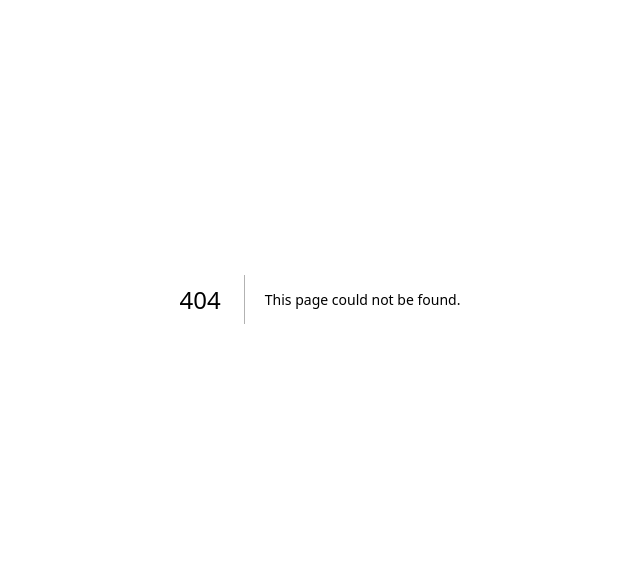
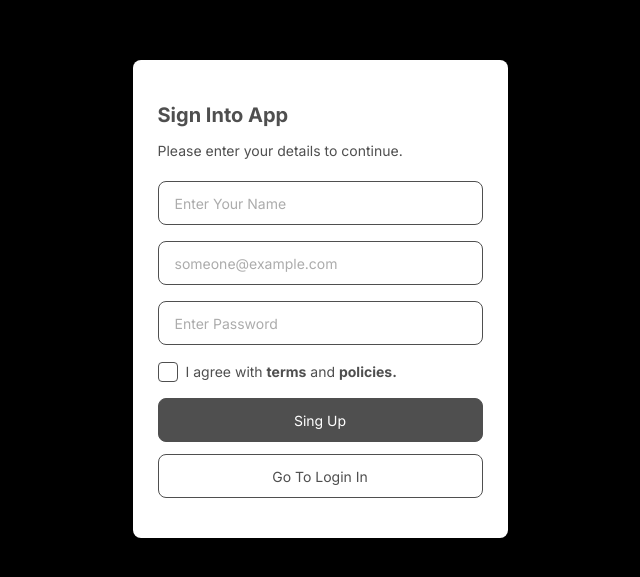
Before and after one commit to magrowing/Project-Camp-Next-Toy, a Next.js app: page /register in a window 1280 px wide. Before the commit this address had no page. Shown: the part 101-678 px from the top of the page, without its empty margins (320-960 px from the left). Built offline with nearby package versions, Linux system fonts and the light colour scheme.

Commit message:
feat : Register UI 퍼블리싱

```diff
--- /dev/null
+++ b/src/app/(auth)/register/layout.tsx
@@ -0,0 +1,13 @@
+import { title } from 'process';
+
+export const metadata = {
+  title: 'Register',
+};
+
+export default function layout({
+  children,
+}: Readonly<{
+  children: React.ReactNode;
+}>) {
+  return <article className="auth-wrapper">{children}</article>;
+}
--- /dev/null
+++ b/src/app/(auth)/register/page.tsx
@@ -0,0 +1,16 @@
+import Title from '@/components/Title';
+import RegisterForm from '@/components/RegisterForm';
+
+export default function Login() {
+  return (
+    <>
+      <section className="section-wrapper">
+        <div>
+          <Title type="main">Sign Into App</Title>
+          <Title type="sub">Please enter your details to continue.</Title>
+        </div>
+        <RegisterForm />
+      </section>
+    </>
+  );
+}
--- /dev/null
+++ b/src/components/RegisterForm.tsx
@@ -0,0 +1,35 @@
+import TextField from './TextField';
+import CheckBox from './CheckBox';
+import Button from './Button';
+
+export default function RegisterForm() {
+  return (
+    <>
+      <form className="form-wrapper">
+        <TextField type="text" name="name" placeholder="Enter Your Name" />
+        <TextField
+          type="email"
+          name="email"
+          placeholder="someone@example.com"
+        />
+        <TextField
+          type="password"
+          name="password"
+          placeholder="Enter Password"
+        />
+        <CheckBox>
+          I agree with <span className="bold">terms</span> and{' '}
+          <span className="bold">policies.</span>
+        </CheckBox>
+        <Button type="submit" btnStyleType="full">
+          Sing Up
+        </Button>
+      </form>
+      <div className="btn-wrapper">
+        <Button type="button" btnStyleType="line">
+          Go To Login In
+        </Button>
+      </div>
+    </>
+  );
+}
```
